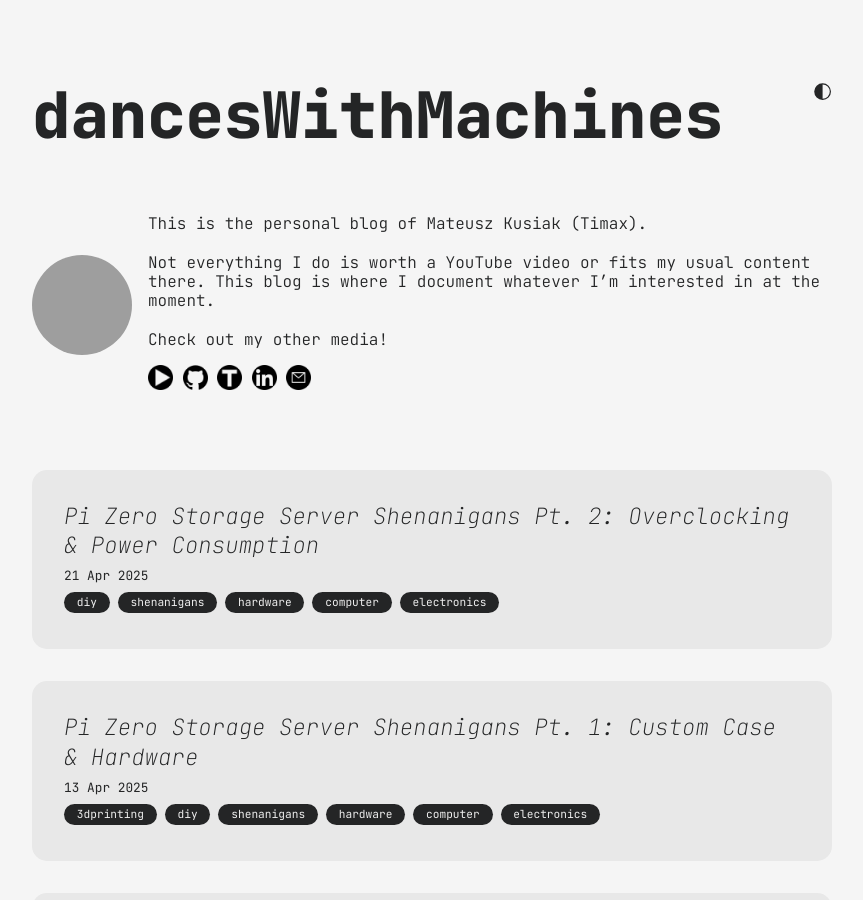
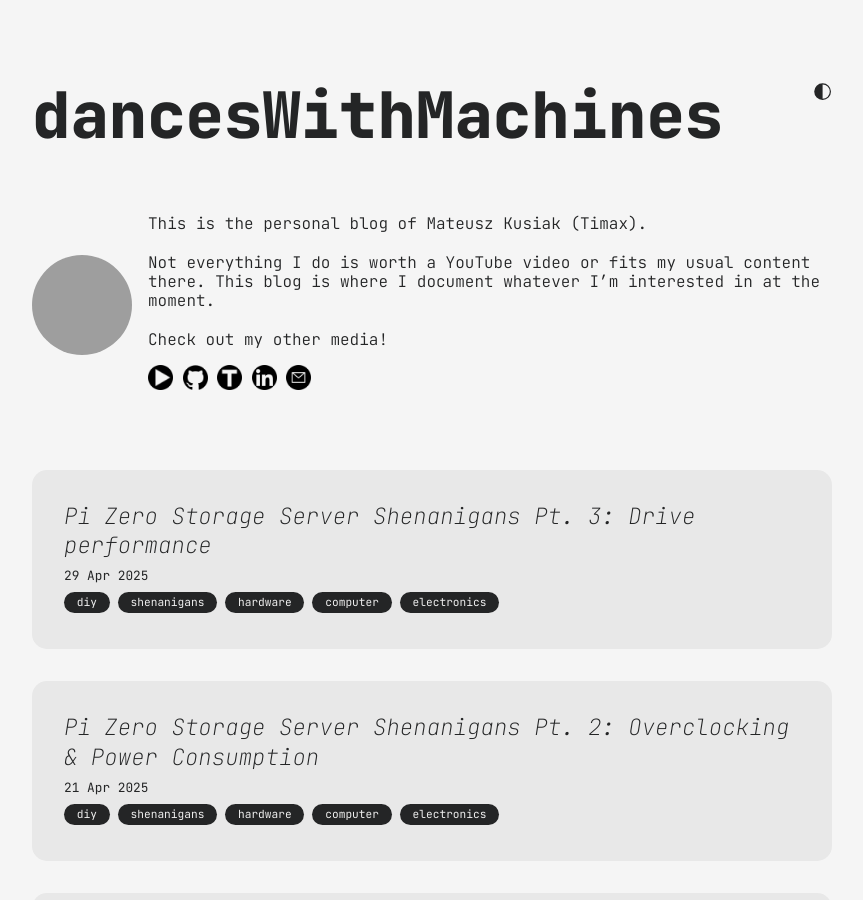
Before and after one commit to dancesWithMachines/dancesWithMachines.github.io, a Jekyll site: the page built from index.md, in a window 1280 px wide and 900 px high, cut to the strip 0-900 px from the top of the window. Shown: the whole strip, without its empty margins (208-1071 px from the left). Built offline with Jekyll 4.4.1, drawn with Linux system fonts in a browser that asks for light colours; some of the changed lines change nothing that is shown; grey boxes are pictures that could not be loaded.

Commit message:
Post: Pi Zero Storage Server Shenanigans pt. 3
Add "Pi Zero Storage Server Shenanigans" about drive performance.

````diff
--- a/all_collections/_posts/2025-04-13-pi-zero-storage-server-shenanigans-pt-1-custom-case--hardware.md
+++ b/all_collections/_posts/2025-04-13-pi-zero-storage-server-shenanigans-pt-1-custom-case--hardware.md
@@ -30,6 +30,7 @@ If this sounds like something you're into, follow along to watch me build, confi
 
 - [**P1: Custom Case & Hardware**]() (current)
 - [P2: Overclocking & Power Usage](../pi-zero-storage-server-shenanigans-pt-2-overclocking-power-consumption/)
+- [P3: Drive Performance](../pi-zero-storage-server-shenanigans-pt-3-drive-performance/)
 
 ## Part One: Custom Case & Hardware
 
--- a/all_collections/_posts/2025-04-21-pi-zero-storage-server-shenanigans-pt-2-overclocking-power-consumption.md
+++ b/all_collections/_posts/2025-04-21-pi-zero-storage-server-shenanigans-pt-2-overclocking-power-consumption.md
@@ -15,6 +15,7 @@ If you want to catch up on what I've done so far, check out the previous parts:
 
 - [P1: Custom Case & Hardware](../../posts/pi-zero-storage-server-shenanigans-pt-1-custom-case-hardware/)
 - [**P2: Overclocking & Power Usage**]() (current)
+- [P3: Drive Performance](../pi-zero-storage-server-shenanigans-pt-3-drive-performance/)
 
 ## Part Two: Overclocking
 
@@ -253,4 +254,4 @@ The resulting backup image is only ~745 MB. Noice!
 
 Wrapping up this blog post... I’ve managed to increase the Pi's CPU frequency from the stock 1 GHz to 1.35 GHz per core, measure the power used by the setup, and create a backup image so that each approach for configuring it as a storage server has a clean start in the future. Coming next is probably creating a simple storage server with `mdadm` and Samba, but we’ll see how it goes.
 
-[<- Previous part](../pi-zero-storage-server-shenanigans-pt-1-custom-case-hardware/)
+[<- Previous part](../pi-zero-storage-server-shenanigans-pt-1-custom-case-hardware/) \| [Next part ->](../pi-zero-storage-server-shenanigans-pt-3-drive-performance/)
--- /dev/null
+++ b/all_collections/_posts/2025-04-29-pi-zero-storage-server-shenanigans-pt-3-drive-performance.md
@@ -0,0 +1,299 @@
+---
+layout: post
+title: "Pi Zero Storage Server Shenanigans Pt. 3: Drive performance"
+date: 2025-04-29 21:44
+categories: ["diy", "shenanigans", "hardware", "computer", "electronics"]
+---
+
+This is the third part of the Raspberry Pi Zero 2W-based Storage Server Shenanigans.
+
+![Server spinning](../../assets/posts/pi-zero-storage-server-shenanigans-pt-1-custom-case--hardware/server_spinning.gif)
+
+In this series, I'm transforming a Raspberry Pi Zero 2W into a super cheap storage server wannabe!
+
+If you want to catch up on what I've done so far, check out the previous parts:
+
+- [P1: Custom Case & Hardware](../../posts/pi-zero-storage-server-shenanigans-pt-1-custom-case-hardware/)
+- [P2: Overclocking & Power Usage](../../posts/pi-zero-storage-server-shenanigans-pt-2-overclocking-power-consumption/)
+- [**P3: Drive Performance**]() (current)
+
+## Part Three: Drive Performance
+
+---
+
+In this blog post, I'm going to measure the read/write performance of the flash drives, so we have a point of comparison for RAID performance. I'm not expecting great results. These are, after all, four flash drives running through a USB hub on RPi Zero with USB 2.0 speeds. ...but I'm gonna check it anyway.
+
+As with the previous part, I'm writing this blog post as I go, to show you the exact commands I'm using and to spare myself from trying to remember how I did things later. That said, I don't know the outcome yet, you'll have to read along to see how it turns out.
+
+## The drives: base measurements
+
+---
+
+Let's torment the drives to establish base performance, so we can later cry about how much we lost.
+
+```text
+timax@pistorage:~ $ lsblk
+NAME        MAJ:MIN RM   SIZE RO TYPE MOUNTPOINTS
+sda           8:0    1  57.7G  0 disk
+`-sda1        8:1    1  57.7G  0 part
+sdb           8:16   1 230.5G  0 disk
+|-sdb1        8:17   1   200M  0 part
+`-sdb2        8:18   1 230.1G  0 part
+sdc           8:32   1  57.7G  0 disk
+`-sdc1        8:33   1  57.7G  0 part
+sdd           8:48   1  57.7G  0 disk
+`-sdd1        8:49   1  57.7G  0 part
+mmcblk0     179:0    0  28.8G  0 disk
+|-mmcblk0p1 179:1    0   512M  0 part /boot/firmware
+`-mmcblk0p2 179:2    0  28.3G  0 part /
+```
+
+As you can see, all the flash drives are detected by the Pi and show up with `sdX` names. Three of them are 64GB, and one is 254GB. For our experiments, the fact that the last drive is larger doesn’t really matter for us, we'll just be wasting a bunch of space.
+
+### Creating a partition and a filesystem
+
+Let's wipe the factory partition tables, create new ones, and format the drives as ext4. The commands I used were as follows:
+
+```bash
+sudo wipefs -a /dev/sd[a-d]
+sudo parted /dev/sda mklabel msdos # repeat for other 3 drives
+sudo parted -s /dev/sda mkpart primary ext4 0% 100% # repeat for other 3 drives
+sudo mkfs.ext4 -F /dev/sda1 # repeat for other 3 partitions
+```
+
+Unfortunately, Bash's filename expansion feature couldn’t be used for most of the commands.
+
+### Write speed tests
+
+Let's see how bad the drive speeds are and whether the results are consistent across all drives. The first thing we need to do is install `fio`.
+
+```bash
+sudo apt install fio
+```
+
+To test the drive speeds, I created a simple script that mounts each drive and runs the test using a 1 gigabyte file.
+
+```bash
+#!/bin/bash
+
+for disk in /dev/sd?; do
+    mount "${disk}1" /mnt || continue
+    sleep 1
+    echo "Testing ${disk}"
+    fio --name=write_test --filename=/mnt/testfile --size=1G --bs=4k --rw=write --direct=1 --numjobs=1 --output-format=json
+    sleep 1
+    umount /mnt
+done
+
+```
+
+I'll be honest with you, this isn’t my first approach. Initially, I tried running the test in "time-based" mode for one minute, but the results varied a lot. Turns out, one minute isn’t long enough to reliably test drive speeds. So instead, I switched to using a 1 gigabyte file with no time limit. Now, let’s check the results.
+
+| Drive    | Run | Avgr. Write Speed (Megabytes per second) | 0.01% latency (ms) |
+| -------- | --- | ---------------------------------------- | ------------------ |
+| /dev/sda | 1   | 1,931                                    | 442,50             |
+| /dev/sda | 2   | 1,927                                    | 442,50             |
+| /dev/sda | 3   | 1,936                                    | 442,50             |
+| /dev/sdb | 1   | 3,862                                    | 2600,47            |
+| /dev/sdb | 2   | 3,816                                    | 2600,47            |
+| /dev/sdb | 3   | 3,897                                    | 2600,47            |
+| /dev/sdc | 1   | 2,428                                    | 69,73              |
+| /dev/sdc | 2   | 2,420                                    | 69,73              |
+| /dev/sdc | 3   | 2,433                                    | 69,73              |
+| /dev/sdd | 1   | 2,238                                    | 893,39             |
+| /dev/sdd | 2   | 2,371                                    | 70,78              |
+| /dev/sdd | 3   | 2,354                                    | 70,78              |
+
+As you can see, I repeated the test three times. While the results within each drive are fairly consistent, the same can’t be said for results between different drives.
+
+The table is simple to read. The "Run" column indicates the test number. The average write speed is shown in megabytes per second (based on the `bw_bytes` parameter from `fio`). The "0.01% Latency" column shows the latency in milliseconds for the slowest 0.01% of operations,it is taken from the 99.99th percentile in the `fio` output. In other words, it highlights the occasional "lag spikes" during writes.
+
+The `/dev/sdb` drive (the 254GB one) has the highest write speed, but also the worst 0.01% latency.
+
+### Write speed experiment
+
+I wanted to see if flash drive speed is somehow related to the slot on the USB hub the drive is connected to. So this is what I did...
+
+As you probably know, drive names (`sda`, `sdb`, etc.) are dynamically assigned under Linux. So when the Pi boots with drives attached, there's no guarantee that the drive in bay 0 ends up as `sda`, and so on. To make sure the drive bay matched the device letter, I unplugged all the drives and plugged them in one by one, always checking that each drive was assigned the next letter in order.
+
+I ran the test twice. First, with the highest capacity drive plugged in first, then again with the order reversed, so the highest capacity drive became the last one. In both cases, I made sure that drive letters corresponded to the bay number.
+
+Let’s look at the results.
+
+| Drive    | Run | Avgr. Write Speed (Megabytes per second) | 0.01% latency (ms) |
+| -------- | --- | ---------------------------------------- | ------------------ |
+| /dev/sda | 1   | 2,365                                    | 70,78              |
+| /dev/sda | 2   | 3,730                                    | 2600,47            |
+| /dev/sdb | 1   | 2,387                                    | 69,73              |
+| /dev/sdb | 2   | 1,934                                    | 442,50             |
+| /dev/sdc | 1   | 1,929                                    | 442,50             |
+| /dev/sdc | 2   | 2,386                                    | 68,68              |
+| /dev/sdd | 1   | 3,929                                    | 2600,47            |
+| /dev/sdd | 2   | 2,351                                    | 70,78              |
+
+Wow, I did not expect this to be honest. I thought the flash drive's position in the hub might have some effect but it seems that’s not really the case. Or at least, not enough to make a meaningful difference.
+
+You can clearly differentiate the drives just by looking at the results.
+
+### Read speeds
+
+Let's quickly check how the performance looks for reads.
+
+| Drive    | Run | Avgr. Write Speed (Megabytes per second) | 0.01% latency (ms) |
+| -------- | --- | ---------------------------------------- | ------------------ |
+| /dev/sda | 1   | 6,651                                    | 31,85              |
+| /dev/sda | 2   | 6,617                                    | 31,85              |
+| /dev/sda | 3   | 6,565                                    | 31,85              |
+| /dev/sdb | 1   | 7,256                                    | 1,89               |
+| /dev/sdb | 2   | 7,258                                    | 1,70               |
+| /dev/sdb | 3   | 7,262                                    | 1,55               |
+| /dev/sdc | 1   | 6,401                                    | 2,09               |
+| /dev/sdc | 2   | 6,401                                    | 2,11               |
+| /dev/sdc | 3   | 6,404                                    | 2,04               |
+| /dev/sdd | 1   | 6,389                                    | 1,09               |
+| /dev/sdd | 2   | 6,386                                    | 1,52               |
+| /dev/sdd | 3   | 6,391                                    | 1,45               |
+
+One thing can be said for sure, the latency results are much better. Read speeds also look noticeably more consistent compared to the write tests.
+
+## Extra – Omni Drive – DM device
+
+---
+
+Before I continue with setting up RAID, let's have a bit of fun and create a so-called [dm-device](https://en.wikipedia.org/wiki/Device_mapper). The device mapper allows for creating logical volumes from physical storage media.
+
+### Creating the device
+
+In this test, I'll create a single logical storage device out of all the flash drives. Let's give it a try.
+
+First, let's yeet the partition tables from all the flash drives.
+
+```bash
+timax@pistorage:~/scripts $ sudo wipefs /dev/sd* --all
+/dev/sda: 2 bytes were erased at offset 0x000001fe (dos): 55 aa
+/dev/sda1: 2 bytes were erased at offset 0x00000438 (ext4): 53 ef
+/dev/sdb: 2 bytes were erased at offset 0x000001fe (dos): 55 aa
+/dev/sdb1: 2 bytes were erased at offset 0x00000438 (ext4): 53 ef
+/dev/sdc: 2 bytes were erased at offset 0x000001fe (dos): 55 aa
+/dev/sdc1: 2 bytes were erased at offset 0x00000438 (ext4): 53 ef
+/dev/sdd: 2 bytes were erased at offset 0x000001fe (dos): 55 aa
+/dev/sdd1: 2 bytes were erased at offset 0x00000438 (ext4): 53 ef
+/dev/sda: calling ioctl to re-read partition table: Success
+/dev/sdb: calling ioctl to re-read partition table: Success
+/dev/sdc: calling ioctl to re-read partition table: Success
+/dev/sdd: calling ioctl to re-read partition table: Success
+```
+
+Next, we need to get the sector sizes for each drive. Notice how one of the 64GB drives has an extra sector.
+
+```bash
+timax@pistorage:~/scripts $ sudo blockdev --getsz /dev/sd*
+121077760
+121077760
+121077761
+483321640
+```
+
+The next step is to create the DM device. While the mapping table can be specified directly when calling `dmsetup`, a much cleaner approach is to write the table into a file and then pass it to `dmsetup`. That's exactly what I did.
+
+```bash
+timax@pistorage:~/scripts $ cat dm-device.table
+0 121077760 linear /dev/sda 0
+121077760 121077760 linear /dev/sdb 0
+242155520 121077761 linear /dev/sdc 0
+363233281 483321640 linear /dev/sdd 0
+timax@pistorage:~/scripts $ sudo dmsetup create omni_drive < dm-device.table
+```
+
+...and that, ladies and gentlemen, is how I created the **OMNI DRIVE**.
+
+```bash
+timax@pistorage:~/scripts $ lsblk
+NAME         MAJ:MIN RM   SIZE RO TYPE MOUNTPOINTS
+sda            8:0    1  57.7G  0 disk
+`-omni_drive 254:0    0 403.7G  0 dm
+sdb            8:16   1  57.7G  0 disk
+`-omni_drive 254:0    0 403.7G  0 dm
+sdc            8:32   1  57.7G  0 disk
+`-omni_drive 254:0    0 403.7G  0 dm
+sdd            8:48   1 230.5G  0 disk
+`-omni_drive 254:0    0 403.7G  0 dm
+```
+
+### Speed tests
+
+I reran the speed test for the DM device, and here are the results:
+
+| Direction | Avgr. Write Speed (Megabytes per second) | 0.01% latency (ms) |
+| --------- | ---------------------------------------- | ------------------ |
+| Write     | 2,036                                    | 893,38             |
+| Read      | 6,22                                     | 1,49               |
+
+The way the DM device is set up right now, it should be performing operations on only one drive at a time, so it doesn’t surprise me that we're getting similar results. I suppose the performance would vary depending on which drive the DM device happens to be reading from or writing to at that moment.
+
+### Let's break it
+
+Wanna know what happens if we remove one of the drives? Me too. Let's pull out one of the middle drives and see if we can still write to the partition.
+
+I removed one of the drives and attempted some operations.
+
+```text
+timax@pistorage:/mnt $ lsblk
+NAME            MAJ:MIN RM   SIZE RO TYPE MOUNTPOINTS
+sda               8:0    1  57.7G  0 disk
+`-omni_drive    254:0    0 403.7G  0 dm
+  `-omni_drive1 254:1    0 403.7G  0 dm   /mnt
+sdb               8:16   1  57.7G  0 disk
+`-omni_drive    254:0    0 403.7G  0 dm
+  `-omni_drive1 254:1    0 403.7G  0 dm   /mnt
+sdd               8:48   1 230.5G  0 disk
+`-omni_drive    254:0    0 403.7G  0 dm
+  `-omni_drive1 254:1    0 403.7G  0 dm   /mnt
+mmcblk0         179:0    0  28.8G  0 disk
+|-mmcblk0p1     179:1    0   512M  0 part /boot/firmware
+`-mmcblk0p2     179:2    0  28.3G  0 part /
+timax@pistorage:/mnt $ sudo touch grass
+timax@pistorage:/mnt $ ls
+grass  lost+found  testfile
+```
+
+Surprisingly, the DM device still seems to be operational. Let's plug the drive back in.
+
+```text
+timax@pistorage:/mnt $ lsblk
+NAME            MAJ:MIN RM   SIZE RO TYPE MOUNTPOINTS
+sda               8:0    1  57.7G  0 disk
+`-omni_drive    254:0    0 403.7G  0 dm
+  `-omni_drive1 254:1    0 403.7G  0 dm   /mnt
+sdb               8:16   1  57.7G  0 disk
+`-omni_drive    254:0    0 403.7G  0 dm
+  `-omni_drive1 254:1    0 403.7G  0 dm   /mnt
+sdd               8:48   1 230.5G  0 disk
+`-omni_drive    254:0    0 403.7G  0 dm
+  `-omni_drive1 254:1    0 403.7G  0 dm   /mnt
+sde               8:64   1  57.7G  0 disk
+mmcblk0         179:0    0  28.8G  0 disk
+|-mmcblk0p1     179:1    0   512M  0 part /boot/firmware
+`-mmcblk0p2     179:2    0  28.3G  0 part /
+```
+
+After plugging the drive back in, it's no longer recognized as part of the DM device. Now for a final test, let's remove the first drive. I assume we’ll see files disappear, as they should be stored on that first drive. Additionally, I’d expect we won’t be able to write anything anymore, since the partition table is probably stored there too. ...or maybe that's not the case for a device that's already mounted. Let's find out.
+
+```text
+timax@pistorage:/mnt $ sudo touch hmm
+touch: cannot touch 'hmm': Input/output error
+timax@pistorage:/mnt $ ls
+grass  lost+found  testfile
+```
+
+After removing the first drive, I can no longer write anything to the device.
+
+## Summing it up
+
+---
+
+In this blog post, I managed to measure the read/write performance of the drives, which will serve as a baseline for upcoming RAID tests. I also confirmed that, despite the drives being from the same brand and (most of them) having the same capacity, their performance varies and, interestingly, those differences are consistent.
+
+In the next post, we'll set up a basic storage server using `mdadm` and Samba, explore available RAID levels and their performance, and finally, test transfer speeds over the network.
+
+[← Previous part](../pi-zero-storage-server-shenanigans-pt-2-overclocking-power-consumption/)
````
